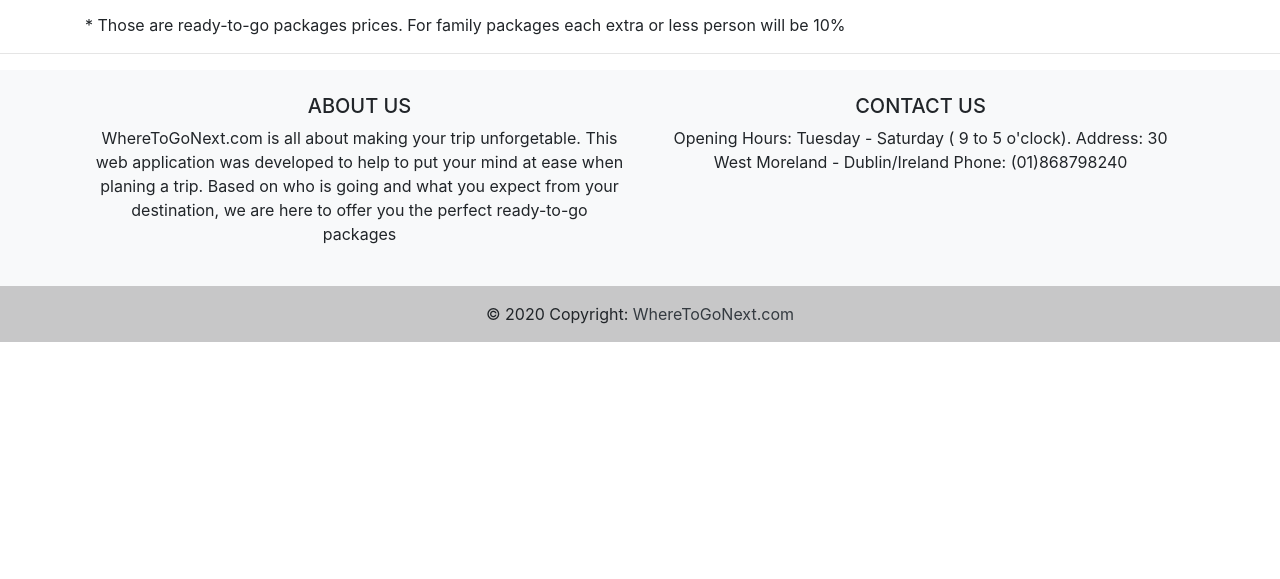
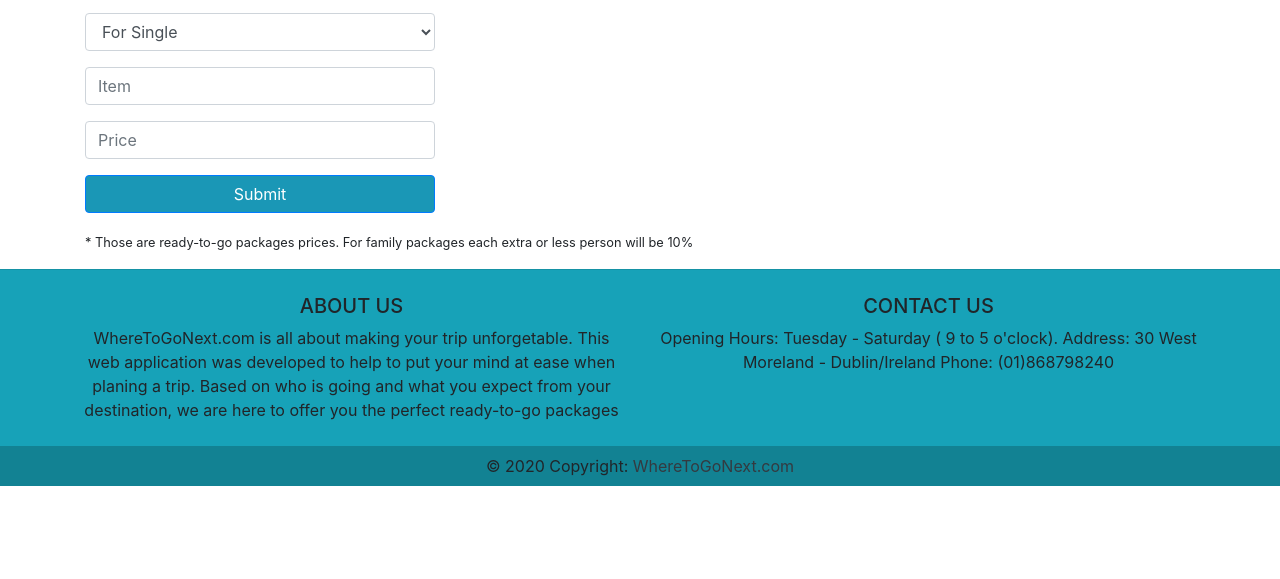
Before and after one commit to marcelateo/xml-webapp, a plain HTML site: page views/index.html in a window 1280 px wide. Shown: the part 221-800 px from the top of the page. Drawn offline with nearby package versions, Linux system fonts and the light colour scheme; no server answers.

Commit message:
get post changes

```diff
--- a/views/css/WhereToGoNext.css
+++ b/views/css/WhereToGoNext.css
@@ -34,7 +34,7 @@ table, th, td {
 }
  th {
      font-weight: bold;
-     background-color: #8ba4ad67;
+     background-color: #2cb0e067;
      text-align: center;
 }
 .selected {
--- a/views/index.html
+++ b/views/index.html
@@ -20,7 +20,7 @@
 <body>
 
   <!-- Navigation -->
-  <nav class="navbar navbar-expand-lg navbar-dark bg-dark static-top">
+  <nav class="navbar navbar-expand-lg navbar-dark bg-info static-top">
     <div class="container">
         <a href="#"><img id="logo" src="img/next-logo.jpg"></a>
       <a class="navbar-brand" href="#">Where To Go Next...</a>
@@ -55,20 +55,35 @@
         <h1 class="mt-5">Welcome to Where To Go Next</h1>
         <p class="lead">Here you can find the perfect holiday's package deals to enjoy with someone or just by yourself!</p>
        </div>
-       <div id="results" class="col-lg-12"></div>
+      <div id="results" class="col-lg-8 order-2 mb-4"></div>
+            <div class="col-lg-4 order-1">
+                <form enctype="application/json" action="/post/json" method="post">
+                    <div class="form-group">
+                        <select class="form-control" name="sec_n">
+                            <option value="0">For Single</option>
+                            <option value="1">For Couple</option>
+                            <option value="2">For Family</option>
+                            <option value="3">For Friends</option>
+                        </select>
+                        <input class="form-control mt-3" type="text" name="item" placeholder="Item">
+                        <input class="form-control mt-3" type="text" name="price" placeholder="Price">
+                        <button type="submit" style ="background-color: rgb(26, 151, 182);" class="btn btn-primary btn-block mt-3">Submit</button>
+                    </div>
+                </form>
     </div>
-    <p3>* Those are ready-to-go packages prices. For family packages each extra or less person will be 10%</p3>
+    </div>
+    <p3 style="font-size:80%;">* Those are ready-to-go packages prices. For family packages each extra or less person will be 10%</p3>
   </div>
 
 <!--footer -->
-<hr>
-<footer class="bg-light text-center text-lg-start">
+<footer class="bg-info text-center text-lg-start">
+    <hr>
   <!-- Grid container -->
-  <div class="container p-4">
+  <div class="container p-2">
     <!--Grid row-->
     <div class="row">
       <!--Grid column-->
-      <div class="col-lg-6 col-md-12 mb-4 mb-md-0">
+      <div class="col-lg-6 col-md-12 mb-3 mb-md-0">
         <h5 class="text-uppercase">About Us</h5>
 
         <p>
@@ -80,7 +95,7 @@
       <!--Grid column-->
 
       <!--Grid column-->
-      <div class="col-lg-6 col-md-12 mb-4 mb-md-0">
+      <div class="col-lg-6 col-md-12 mb-3 mb-md-0">
         <h5 class="text-uppercase">Contact Us</h5>
 
         <p>
@@ -96,7 +111,7 @@
   <!-- Grid container -->
 
   <!-- Copyright -->
-  <div class="text-center p-3" style="background-color: rgba(0, 0, 0, 0.2)">
+  <div class="text-center p-2" style="background-color: rgba(0, 0, 0, 0.2)">
     © 2020 Copyright:
     <a class="text-dark" href="#">WhereToGoNext.com</a>
   </div>
```
Also changed, not shown: app.js (+26 -0 lines).
